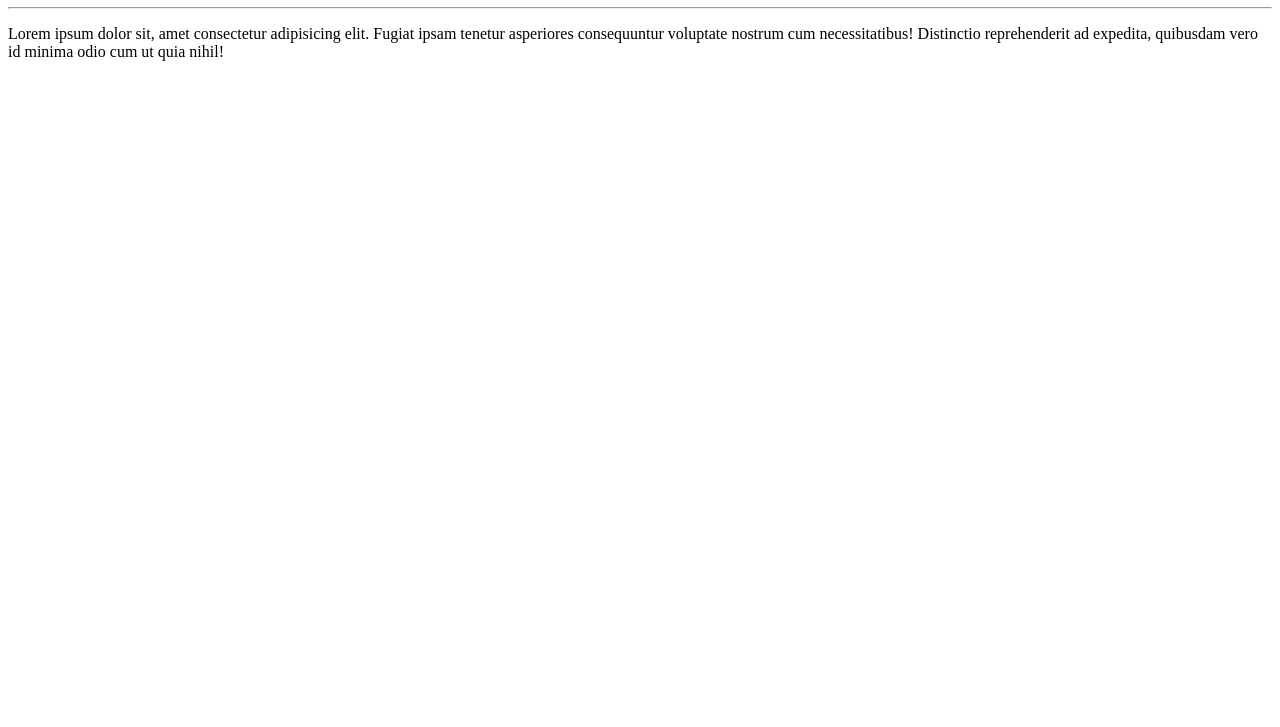
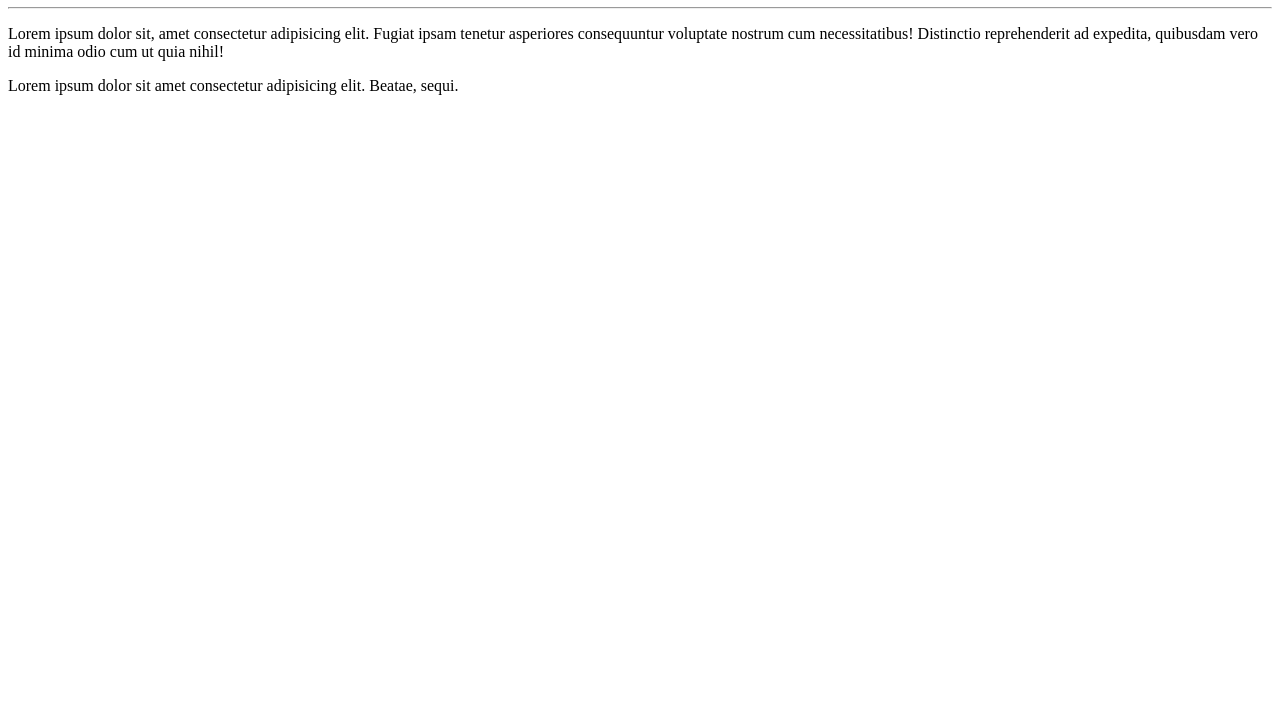
Before and after one commit to DevHenriquePedroso/Ola-Mundo, a plain HTML site: page Site-Exemplo/index.html in a window 1280 px wide. Shown: the part 73-800 px from the top of the page. Drawn offline with Linux system fonts and the light colour scheme.

Commit message:
Adicionei outro paragráfo

```diff
--- a/Site-Exemplo/index.html
+++ b/Site-Exemplo/index.html
@@ -9,6 +9,7 @@
     <h1>Título Principal</h1>
     <hr>
     <p>Lorem ipsum dolor sit, amet consectetur adipisicing elit. Fugiat ipsam tenetur asperiores consequuntur voluptate nostrum cum necessitatibus! Distinctio reprehenderit ad expedita, quibusdam vero id minima odio cum ut quia nihil!</p>
+    <p>Lorem ipsum dolor sit amet consectetur adipisicing elit. Beatae, sequi.</p>
 
 </body>
 </html>
```
